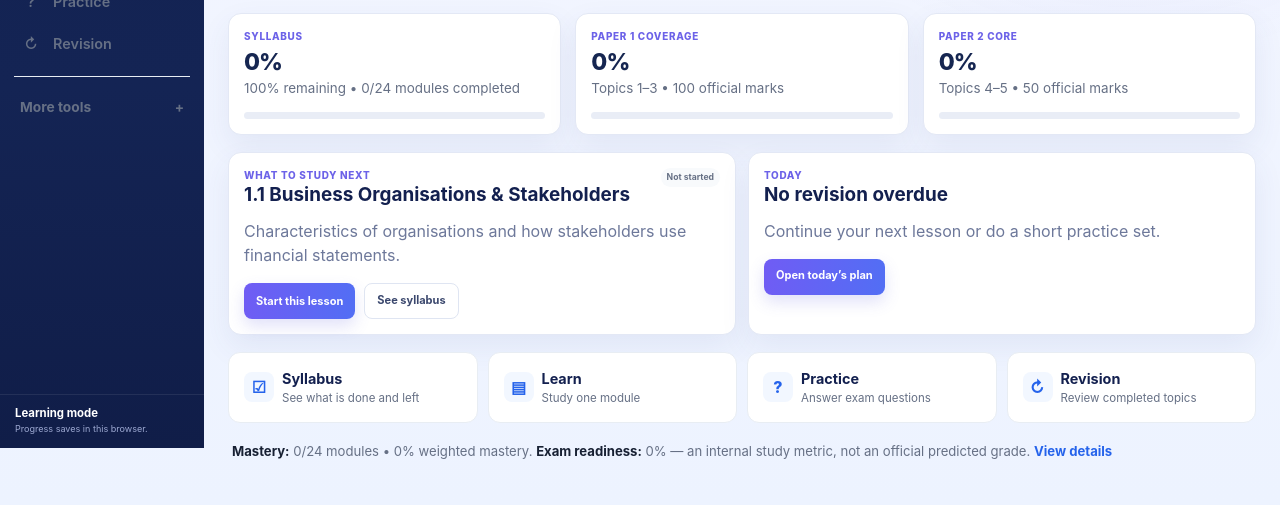
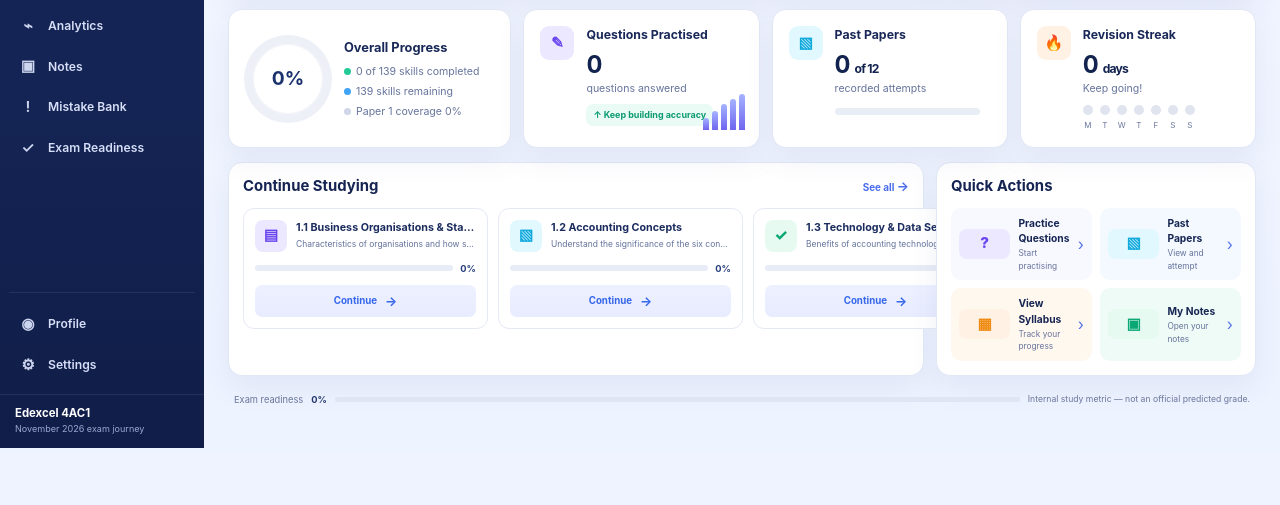
Before and after one commit to Azian2905/IGCSE-Accounting-Mastery, a website with bundled scripts: page index.html in a window 1280 px wide. Shown: the part 352-857 px from the top of the page. After the commit the page ends 804 px from the top, so only its background shows below. Built offline with nearby package versions, Linux system fonts and the light colour scheme.

Commit message:
Use local V3 assets in source

```diff
--- a/index.html
+++ b/index.html
@@ -7,11 +7,11 @@
   <meta name="description" content="Personal Pearson Edexcel International GCSE Accounting 4AC1 study tracker and revision hub." />
   <title>IGCSE Accounting Mastery</title>
   <link rel="stylesheet" href="./styles.css" />
-  <link rel="stylesheet" href="https://cdn.jsdelivr.net/gh/Azian2905/IGCSE-Accounting-Mastery@3fc88100549c5f1742fa11fafbe9f72dde470741/v3.css" />
+  <link rel="stylesheet" href="./v3.css" />
 </head>
 <body>
   <div id="app"></div>
   <script type="module" src="./app.js"></script>
-  <script type="module" src="https://cdn.jsdelivr.net/gh/Azian2905/IGCSE-Accounting-Mastery@3fc88100549c5f1742fa11fafbe9f72dde470741/v3.js"></script>
+  <script type="module" src="./v3.js"></script>
 </body>
 </html>
```
